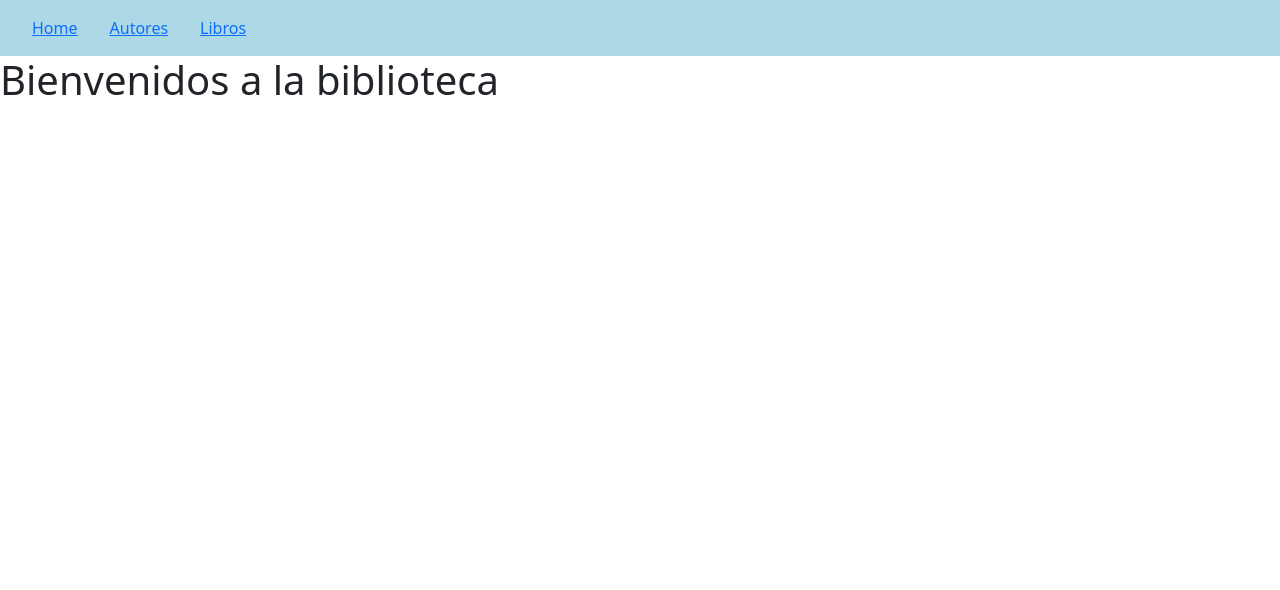
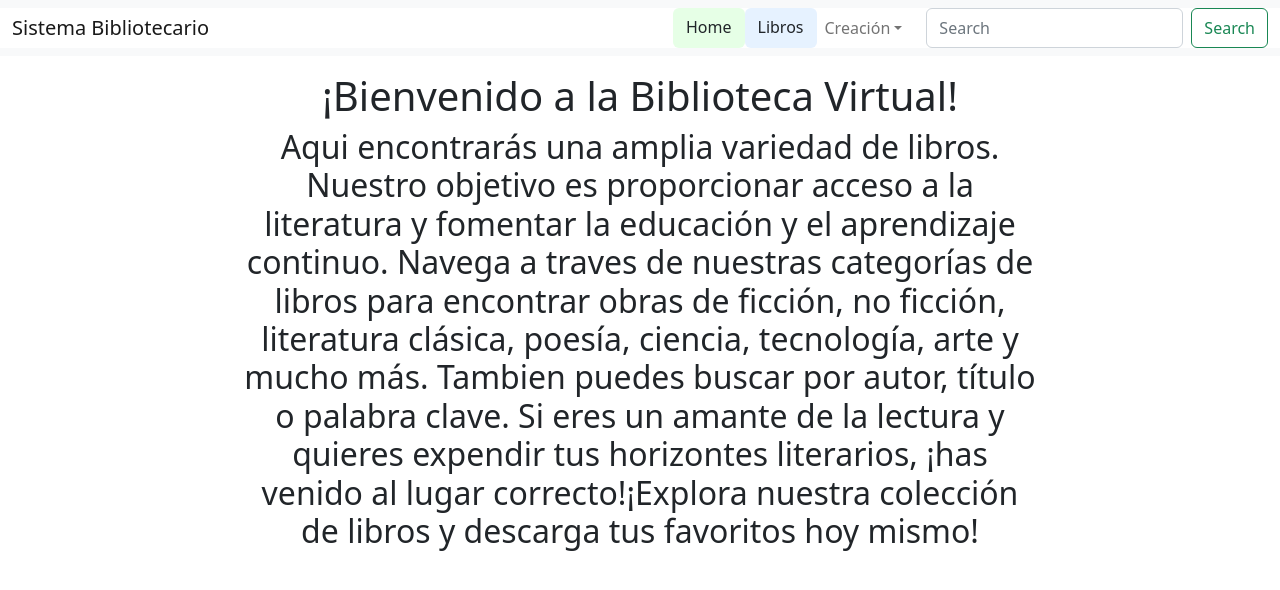
Before and after one commit to oigarciaf/libreria-ui, a React (Create React App) app: page /home in a window 1280 px wide. Shown: the top 590 px of the page. Built offline with nearby package versions, Linux system fonts and the light colour scheme; grey boxes are pictures that could not be loaded.

Commit message:
implementacion navbar

```diff
--- a/src/App.tsx
+++ b/src/App.tsx
@@ -9,32 +9,16 @@ import { Modal, ModalBody, ModalFooter, ModalHeader } from 'reactstrap';
 import { BrowserRouter as Router, Routes, Route, Link } from 'react-router-dom';
 import './App.css';// Importa el archivo de estilos CSS
 import Libro from './pages/Libro';
+import Header from './components/Header';
 
 function App() {
   return (
-    <Router>
-      <header className="header"> {/* Aplica la clase de estilo CSS en el encabezado */}
-        <nav>
-          <ul className="nav"> {/* Aplica la clase de estilo CSS en la lista de navegación */}
-            <li>
-              <Link to="/home">Home</Link>
-            </li>
-            <li>
-              <Link to="/autor">Autores</Link>
-            </li>
-            <li>
-              <Link to="/libros">Libros</Link>
-            </li>
-          </ul>
-        </nav>
-      </header>
+      <>
+        <Header />
+        <div style={{ backgroundImage : 'url("../public/Images/cool-background.jpg")' }}>
+        </div>
+      </>
 
-      <Routes>
-        <Route path="/autor" element={<Autor />} />
-        <Route path="/home" element={<h1>Bienvenidos a la biblioteca</h1>} />
-        <Route path="/libros" element={<Libro />} />
-      </Routes>
-    </Router>
   );
 }
 
--- /dev/null
+++ b/src/components/Header.tsx
@@ -0,0 +1,83 @@
+import Button from 'react-bootstrap/Button';
+import Container from 'react-bootstrap/Container';
+import Form from 'react-bootstrap/Form';
+import Nav from 'react-bootstrap/Nav';
+import Navbar from 'react-bootstrap/Navbar';
+import NavDropdown from 'react-bootstrap/NavDropdown';
+import Offcanvas from 'react-bootstrap/Offcanvas';
+
+import { BrowserRouter as Router, Routes, Route, Link } from 'react-router-dom';
+import Libro from '../pages/Libro';
+import Autor from '../pages/Autor';
+import Home from '../pages/Home';
+
+
+
+
+function OffcanvasExample() {
+    return (
+        <>
+        <Router>
+        {['xl'].map((expand) => (
+            <Navbar bg="light" expand={expand} className="mb-3" >
+            <Container fluid style={{backgroundColor:"#ffffff"}}>
+                <Navbar.Brand href="#">Sistema Bibliotecario</Navbar.Brand>
+                <Navbar.Toggle aria-controls={`offcanvasNavbar-expand-${expand}`} />
+                <Navbar.Offcanvas
+                id={`offcanvasNavbar-expand-${expand}`}
+                aria-labelledby={`offcanvasNavbarLabel-expand-${expand}`}
+                placement="end"
+                >
+                <Offcanvas.Header closeButton>
+                    <Offcanvas.Title id={`offcanvasNavbarLabel-expand-${expand}`}>
+                    Sistema Bibliotecario
+                    </Offcanvas.Title>
+                </Offcanvas.Header>
+                <Offcanvas.Body>
+                    <Nav className="justify-content-end flex-grow-1 pe-3">
+                    <Link style={{backgroundColor:"#e6ffe6"}} className='btn' to="/home">Home</Link>
+                    <Link style={{backgroundColor:"#e6f2ff"}} className='btn' to="/libros">Libros</Link>
+
+                    <NavDropdown
+                        style={{flexDirection:'column'}}
+                        title="Creación"
+                        id={`offcanvasNavbarDropdown-expand-${expand}`}
+                    >
+                        <Link style={{backgroundColor:"#e6e6ff"}} className='btn' to="/autor">Autores</Link>
+                        <NavDropdown.Divider />
+                        <Link style={{backgroundColor:"#ffffe6"}} className='btn' to="#">Editoriales</Link>
+                        <NavDropdown.Divider />
+                        <Link style={{backgroundColor:"#ffe6e6"}} className='btn' to="#">Generos Literarios</Link>
+
+                        <NavDropdown.Divider />
+                        <NavDropdown.Item href="#action5">
+                        Comentarios
+                        </NavDropdown.Item>
+                    </NavDropdown>
+                    </Nav>
+                    <Form className="d-flex">
+                    <Form.Control
+                        type="search"
+                        placeholder="Search"
+                        className="me-2"
+                        aria-label="Search"
+                    />
+                    <Button variant="outline-success">Search</Button>
+                    </Form>
+                </Offcanvas.Body>
+                </Navbar.Offcanvas>
+            </Container>
+            </Navbar>
+
+        ))}
+            <Routes>
+                <Route path="/autor" element={<Autor />} />
+                <Route path="/home" element={<Home />} />
+                <Route path="/libros" element={<Libro />} />
+            </Routes>
+        </Router>
+        </>
+    );
+}
+
+export default OffcanvasExample;
--- /dev/null
+++ b/src/pages/Home.tsx
@@ -0,0 +1,46 @@
+import * as React from 'react';
+
+interface IAppProps {
+}
+
+const App: React.FunctionComponent<IAppProps> = (props) => {
+    return(
+
+        <div style={{
+                display:'flex',
+                justifyContent:'center',
+                alignItems:'center',}}>
+            <div style={{
+                width:'800px',
+                flexDirection:'column',
+                display:'flex',
+                justifyContent:'center',
+                alignItems:'center',
+                textAlign:'center'}}>
+
+                <h1>
+                    ¡Bienvenido a la Biblioteca Virtual!
+                </h1>
+                <h2>
+                    Aqui encontrarás una amplia variedad de libros. Nuestro objetivo es proporcionar acceso a la literatura
+                    y fomentar la educación y el aprendizaje continuo.
+                    Navega a traves de nuestras categorías de libros para encontrar obras de ficción,
+                    no ficción, literatura clásica, poesía, ciencia, tecnología, arte y mucho más.
+                    Tambien puedes buscar por autor, título o palabra clave.
+                    Si eres un amante de la lectura y quieres expendir tus horizontes literarios,
+                    ¡has venido al lugar correcto!¡Explora nuestra colección de libros y descarga tus favoritos hoy mismo!
+                </h2>
+            </div>
+
+
+        </div>
+
+
+
+
+
+
+    );
+};
+
+export default App;
```
Also changed, not shown: public/Images/cool-background.png (added), src/components/Images/cool-background.png (added).
